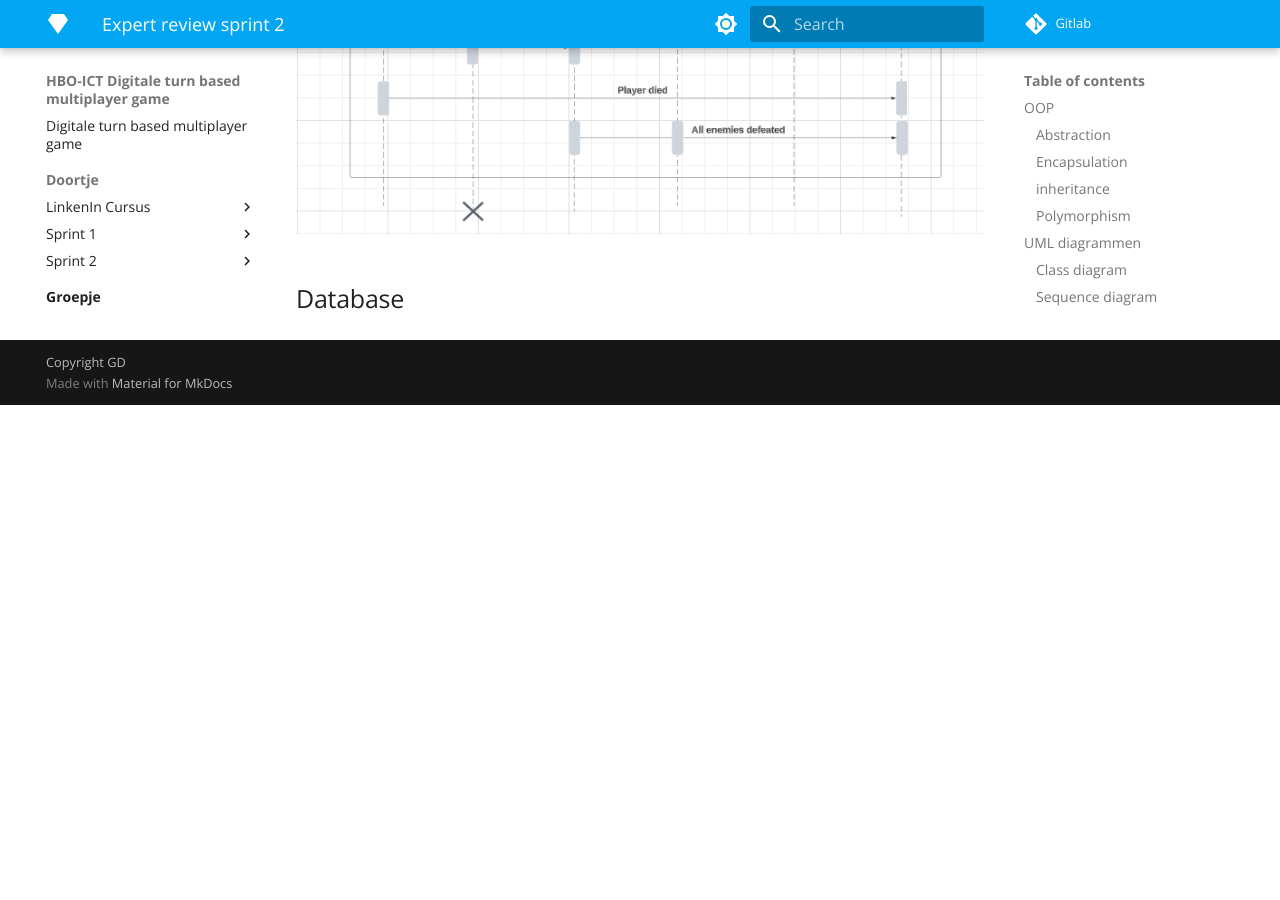
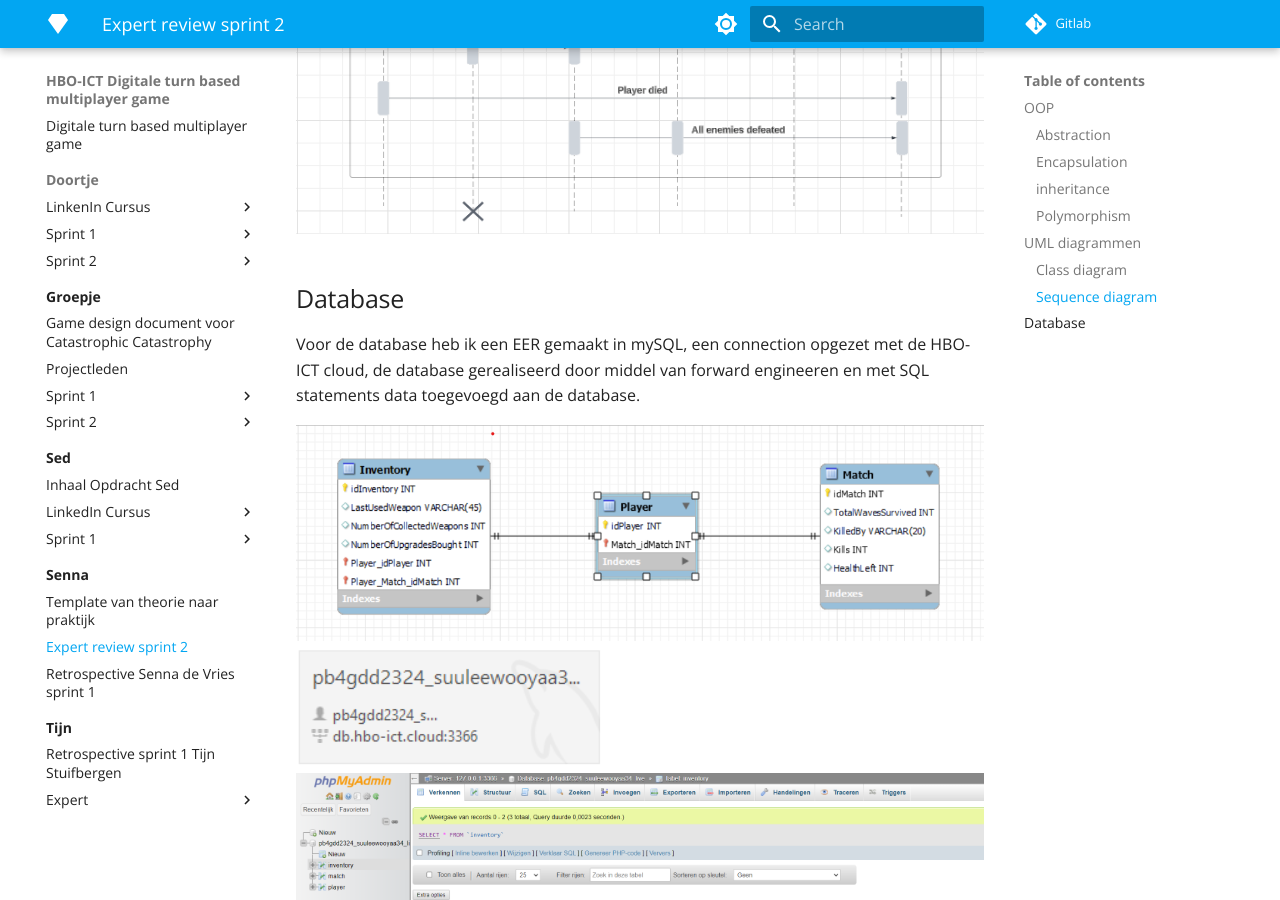
Before and after one commit to Doortje-Geuze/catastrophic-catastrophe, an MkDocs documentation site: the page built from docs/Senna/Expert review-Senna-sprint 2.md, in a window 1280 px wide and 900 px high, scrolled down 8728 px. Built offline with MkDocs 1.6.1 and Material for MkDocs 9.7.7, drawn with Linux system fonts in a browser that asks for light colours; nearby versions of some CDN libraries; library files that are not in the unit come from our copies; before the commit the page ends 9133 px from its top, so only the background shows below that.

Commit message:
Database toegevoegd aan documentatie expert review sprint 2

```diff
--- a/docs/Senna/Expert review-Senna-sprint 2.md
+++ b/docs/Senna/Expert review-Senna-sprint 2.md
@@ -350,3 +350,9 @@
 ![Sequence diagram](../Groepje/Images/Sequence-diagram-blok-4-jaar-1-Senna-de-Vries.png)
 
 ## Database
+Voor de database heb ik een EER gemaakt in mySQL, een connection opgezet met de HBO-ICT cloud, de database gerealiseerd door middel van forward engineeren en met SQL statements data toegevoegd aan de database.
+
+
+![EER](../images/EERSprint2.png)
+![Connection](../images/DatabaseConnection.png)
+![TabelData](../images/TabelData.png)
```
Also changed, not shown: docs/images/DatabaseConnection.png (added), docs/images/EERSprint2.png (added), docs/images/TabelData.png (added).
